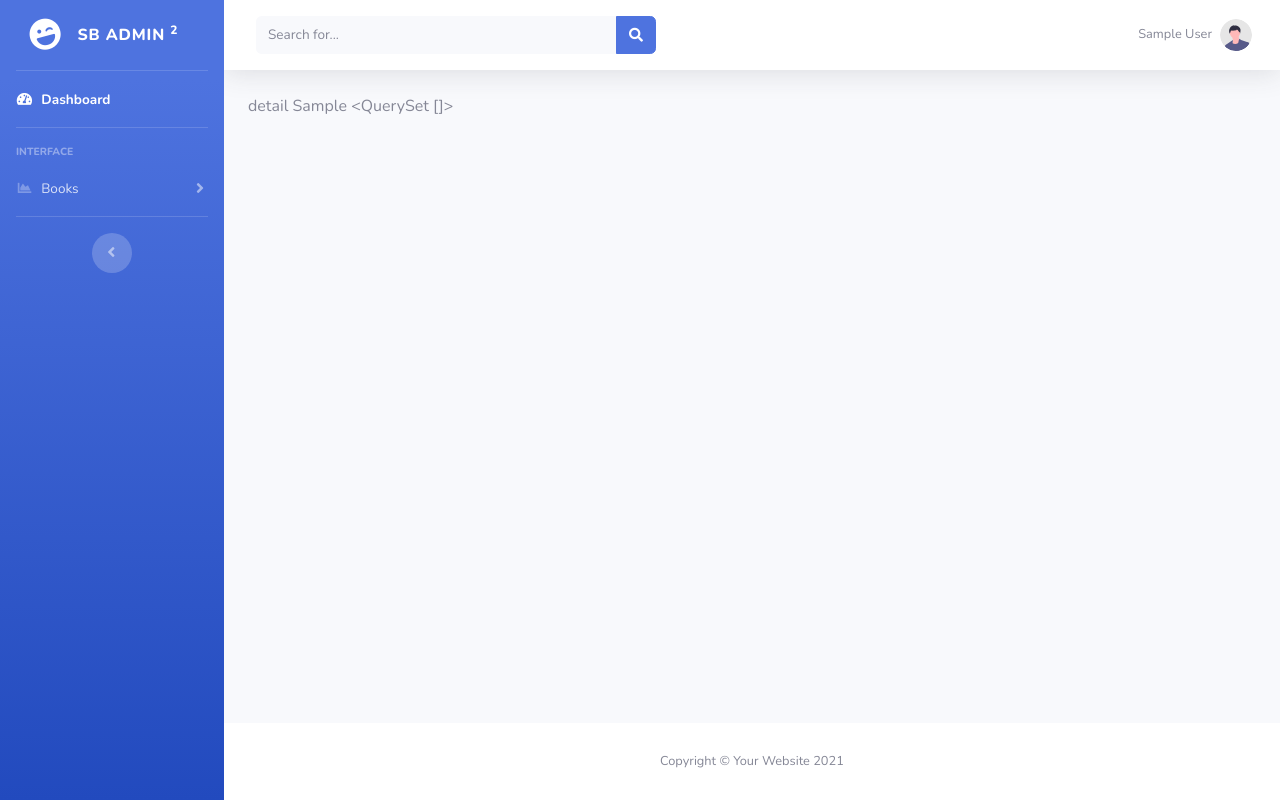
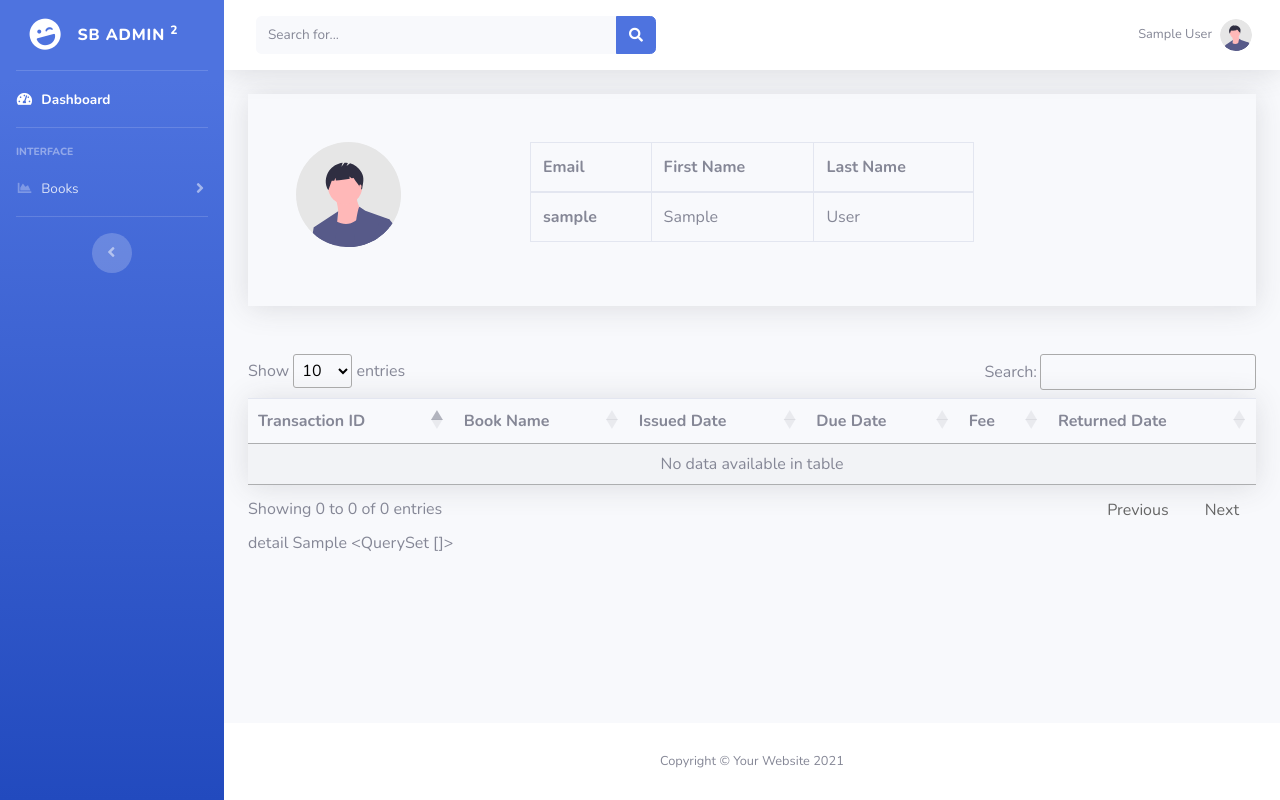
Before and after one commit to immortal-zeus/scaledesk_repo, a Django app: page /userdetail?id=1 in a window 1280 px wide. Run offline with Django 3.2, Linux system fonts and the light colour scheme; a user stored in the database is signed in; tables that the repository leaves empty hold one stand-in row (values such as "Sample post"); some libraries are stand-ins or nearby versions.

Commit message:
User Profile Page Added

```diff
--- a/scale/suser/static/suser/js/demo/chart-bar-demo.js
+++ b/scale/suser/static/suser/js/demo/chart-bar-demo.js
@@ -32,7 +32,7 @@ var ctx = document.getElementById("myBarChart");
 var myBarChart = new Chart(ctx, {
   type: 'bar',
   data: {
-    labels: ["January", "February", "March", "April", "May", "June"],
+    labels: ["15", "20", "March", "April", "May", "June"],
     datasets: [{
       label: "Revenue",
       backgroundColor: "#4e73df",
--- a/scale/suser/templates/suser/dashboard.html
+++ b/scale/suser/templates/suser/dashboard.html
@@ -80,7 +80,4 @@
     </div>
   </div>
 </div>
-
-<canvas id="myChart" width="400" height="400"></canvas>
-
 {% endblock content %}
--- a/scale/suser/templates/suser/scriptFile.html
+++ b/scale/suser/templates/suser/scriptFile.html
@@ -45,9 +45,9 @@
 <script type="text/javascript" charset="utf8" src="https://cdn.datatables.net/1.10.25/js/jquery.dataTables.js"></script>
 
 <script>
-    $(document).ready(function() {
-    $('#example').DataTable();
-} );
+    $(document).ready(function () {
+        $('#example').DataTable();
+    });
 </script>
 </body>
 
--- a/scale/suser/templates/suser/userdetail.html
+++ b/scale/suser/templates/suser/userdetail.html
@@ -2,7 +2,65 @@
 {% load static %}
 
 {% block content %}
+<div class='profile-card shadow p-5 mb-5'>
+    <div class='row'>
+    <div class='col-sm-12 col-md-3'>
+        <img  src="{% static 'suser/img/undraw_profile.svg' %}" style='width:50%;' class="card-img-top mx-auto" alt="...">
+    </div>
+    <div class='col-sm-12 col-md-6'>
+        <table class="table table-bordered">
+            <thead>
+              <tr>
+                <th scope="col">Email</th>
+                <th scope="col">First Name</th>
+                <th scope="col">Last Name</th>
+              </tr>
+            </thead>
+            <tbody>
+              <tr>
+                <th scope="row">{{userq.username}}</th>
+                <td>{{userq.first_name}}</td>
+                <td>{{userq.last_name}}</td>
+             </tr>
+            </tbody>
+          </table>
+    </div>
+</div>
+</div>
+<table class="table mt-5 shadow display" id="example" style="width:100%">
+    <thead>
+         <tr>
+             <th>Transaction ID</th>
+             <th>Book Name</th>
+             <th>Issued Date</th>
+             <th>Due Date</th>
+             <th>Fee</th>
+             <th>Returned Date</th>
+         </tr>
+     </thead>
+     <tbody>
+         <!--                {{ Logs }}-->
+         {% for log in booksu %}
+         <tr>
+             <td>{{ log.Transaction }}</td>
+             <td>{{ log.book_inventry.book.book_name }}</td>
+             <td>{{ log.issue_day }} </td>
+             <td>{{ log.due_date}} </td>
+             <td> {{ log.cal }}</td>
+             {% if log.checkback is None %}
+             <td class="before_checkback text-danger">
+                 Not Returned
+            </td>
 
+             {% else %}
+             <td>{{ log.checkback }}</td>
+             {% endif %}
+         </tr>
+         {% endfor %}
+
+     </tbody>
+
+ </table>
 detail
 
 {{userq}}
```
Also changed, not shown: scale/suser/templates/suser/userlist.html (+13 -2 lines). Lines whose indentation alone changed are shown as unchanged.
